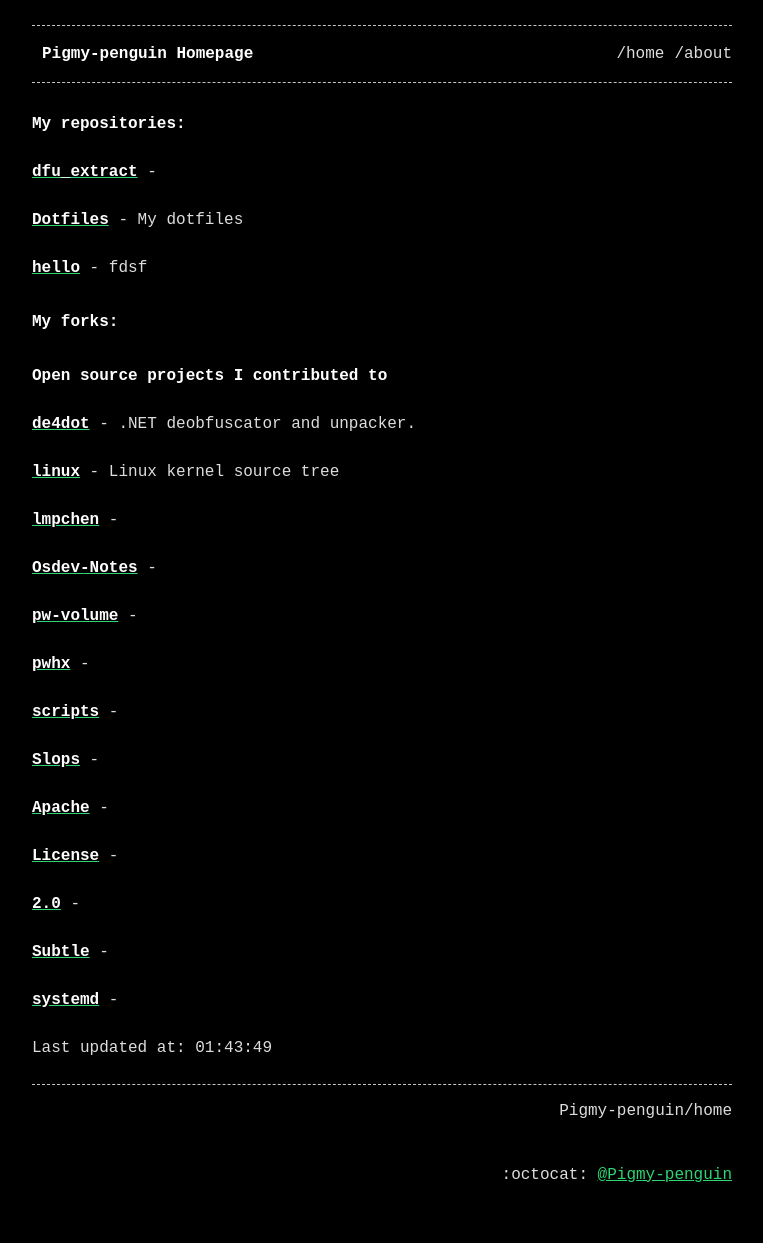
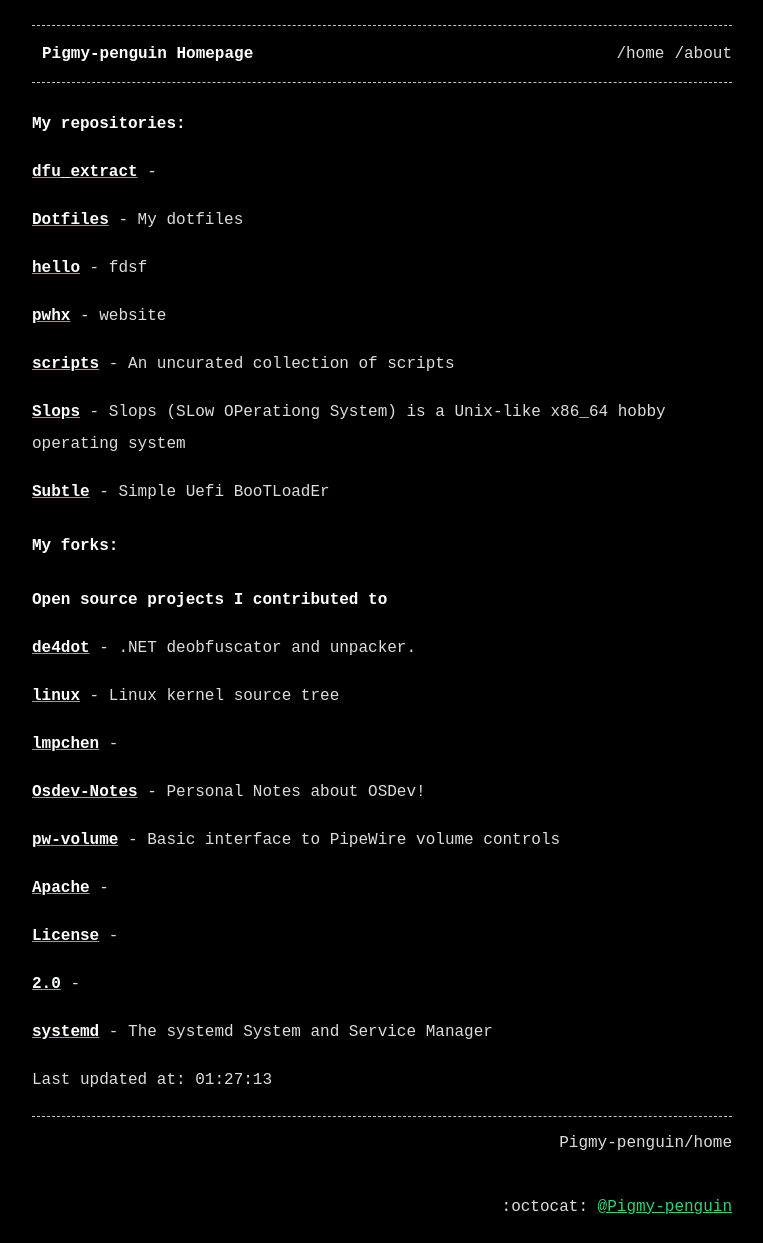
Before and after one commit to Pigmy-penguin/Pigmy-penguin.github.io, a Jekyll site: the page built from index.md, in a window 1280 px wide. Shown: the whole page, without its empty margins (258-1021 px from the left). Built offline with Jekyll 4.4.1, drawn with Linux system fonts in a browser that asks for light colours; before the commit the page ends 1211 px from its top, so only the background shows below that.

Commit message:
Auto updating the website

```diff
--- a/index.md
+++ b/index.md
@@ -13,6 +13,14 @@ title: Pigmy-penguin Homepage
 
 [**hello**](https://github.com/Pigmy-penguin/hello) - fdsf
 
+[**pwhx**](https://github.com/Pigmy-penguin/pwhx) - website
+
+[**scripts**](https://github.com/Pigmy-penguin/scripts) - An uncurated collection of scripts
+
+[**Slops**](https://github.com/Pigmy-penguin/Slops) - Slops (SLow OPerationg System) is a Unix-like x86_64 hobby operating system
+
+[**Subtle**](https://github.com/Pigmy-penguin/Subtle) - Simple Uefi BooTLoadEr
+
 ## My forks:
 ### Open source projects I contributed to
 
@@ -22,15 +30,9 @@ title: Pigmy-penguin Homepage
 
 [**lmpchen**](https://github.com/Pigmy-penguin/lmpchen) -
 
-[**Osdev-Notes**](https://github.com/Pigmy-penguin/Osdev-Notes) -
+[**Osdev-Notes**](https://github.com/Pigmy-penguin/Osdev-Notes) - Personal Notes about OSDev!
 
-[**pw-volume**](https://github.com/Pigmy-penguin/pw-volume) -
-
-[**pwhx**](https://github.com/Pigmy-penguin/pwhx) -
-
-[**scripts**](https://github.com/Pigmy-penguin/scripts) -
-
-[**Slops**](https://github.com/Pigmy-penguin/Slops) -
+[**pw-volume**](https://github.com/Pigmy-penguin/pw-volume) - Basic interface to PipeWire volume controls
 
 [**Apache**](https://github.com/Pigmy-penguin/Apache) -
 
@@ -38,9 +40,7 @@ title: Pigmy-penguin Homepage
 
 [**2.0**](https://github.com/Pigmy-penguin/2.0) -
 
-[**Subtle**](https://github.com/Pigmy-penguin/Subtle) -
-
-[**systemd**](https://github.com/Pigmy-penguin/systemd) -
+[**systemd**](https://github.com/Pigmy-penguin/systemd) - The systemd System and Service Manager
 
 
-Last updated at: 01:43:49
+Last updated at: 01:27:13
```
Also changed, not shown: 2 other files.
